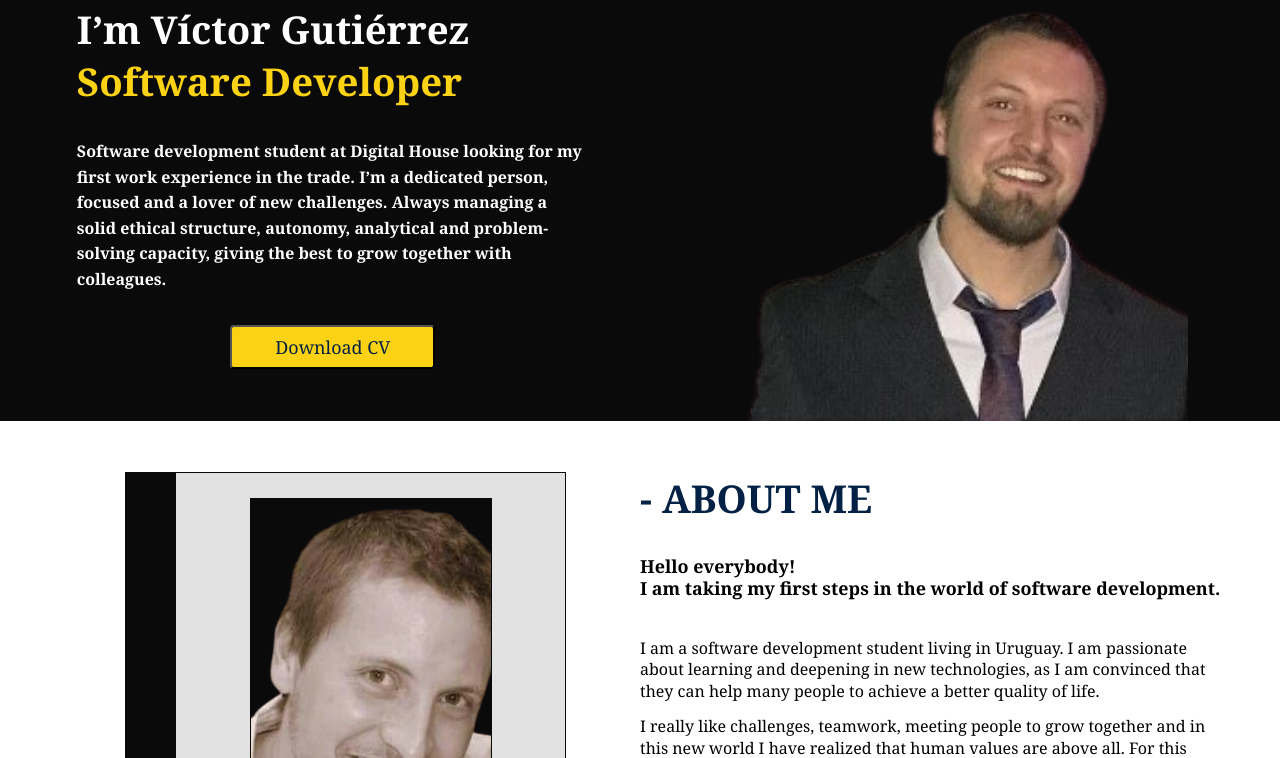
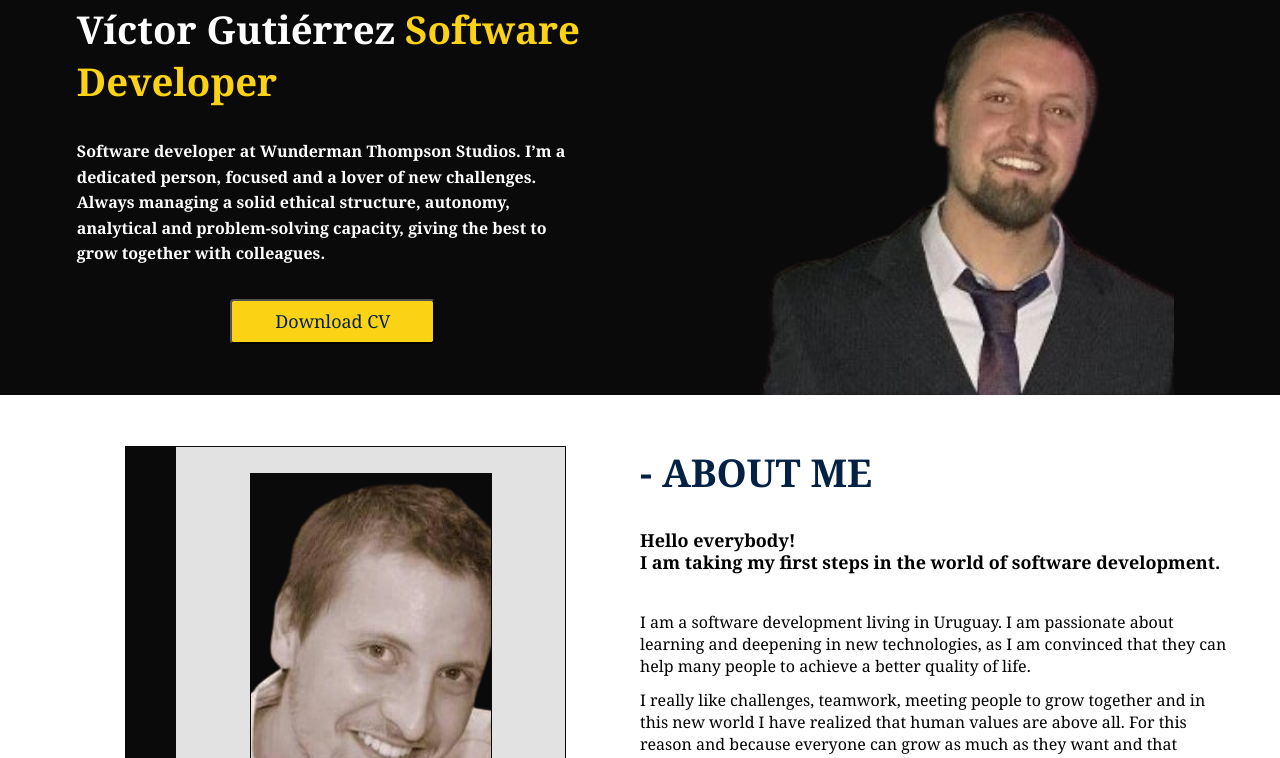
Before and after one commit to VICT0R89/myWebSite, a plain HTML site: page index.html in a window 1280 px wide. Shown: the part 194-952 px from the top of the page. Drawn offline with nearby package versions, Linux system fonts and the light colour scheme.

Commit message:
arreglo de algún detalle y cambio de textos

```diff
--- a/js/data.js
+++ b/js/data.js
@@ -31,7 +31,7 @@ const headerText = [
 
 const mainText = [
   {
-    en : "I’m Víctor Gutiérrez",
+    en : "Víctor Gutiérrez",
     sp : "Víctor Gutiérrez"
   },
   {
@@ -39,8 +39,8 @@ const mainText = [
     sp : "Desarrollador de Software"
   },
   {
-    en : "Software development student at Digital House looking for my first work experience in the trade. I’m a dedicated person, focused and a lover of new challenges. Always managing a solid ethical structure, autonomy, analytical and problem-solving capacity, giving the best to grow together with colleagues.",
-    sp : "Soy estudiante de la carrera de Certified Tech Developer en Digital House y me encuentro en la búsqueda de mi primer experiencia laboral en el rubro. Soy una persona dedicada, enfocada y amante de los desafíos. Manejo una sólida estructura ética, autonomía, capacidad analítica y de resolución de problemas, dando siempre lo mejor de mí para crecer junto con los compañeros"
+    en : "Software developer at Wunderman Thompson Studios. I’m a dedicated person, focused and a lover of new challenges. Always managing a solid ethical structure, autonomy, analytical and problem-solving capacity, giving the best to grow together with colleagues.",
+    sp : "Desarrollador de software en Wunderman Thompson Studios. Soy una persona dedicada, enfocada y amante de los desafíos. Manejo una sólida estructura ética, autonomía, capacidad analítica y de resolución de problemas, dando siempre lo mejor de mí para crecer junto con los compañeros"
   },
   {
     en : "Download CV",
@@ -62,8 +62,8 @@ const aboutMeText = [
     sp : "Estoy dando mis primeros pasos en el mundo del Desarrollo de Software"
   },
   {
-    en : "I am a software development student living in Uruguay. I am passionate about learning and deepening in new technologies, as I am convinced that they can help many people to achieve a better quality of life.",
-    sp : "Soy un desarrollador de Software de Uruguay, con énfasis en Front End. Me apasiona aprender y profundizar en nuevas tecnologías, ya que estoy convencido de que pueden ayudar a muchas personas a mejorar su calidad de vida."
+    en : "I am a software development living in Uruguay. I am passionate about learning and deepening in new technologies, as I am convinced that they can help many people to achieve a better quality of life.",
+    sp : "Soy un desarrollador de software de Uruguay. Me apasiona aprender y profundizar en nuevas tecnologías, ya que estoy convencido de que pueden ayudar a muchas personas a mejorar su calidad de vida."
   },
   {
     en : "I really like challenges, teamwork, meeting people to grow together and in this new world I have realized that human values are above all. For this reason and because everyone can grow as much as they want and that depends on you, I have decided to dedicate my life to software development.",
--- a/js/htmlStructure.js
+++ b/js/htmlStructure.js
@@ -45,7 +45,7 @@ const addMain = () => {
       ${ changeLenguage ? mainText[2].en : mainText[2].sp }
       </p>
       <button type="button">
-        <a target="_blank" href="https://drive.google.com/file/d/1ki9-aeiEqHjXlAjx6TRMMClc8TZOX5I1/view">${ changeLenguage ? mainText[3].en : mainText[3].sp }</a>
+        <a target="_blank" href="https://drive.google.com/file/d/1ki9-aeiEqHjXlAjx6TRMMClc8TZOX5I1/view?usp=drive_link">${ changeLenguage ? mainText[3].en : mainText[3].sp }</a>
       </button>
     </div>
     <div class="img-main">
--- a/styles/styles.scss
+++ b/styles/styles.scss
@@ -99,6 +99,7 @@ li{
     button:hover{
       transition: .6s ease;
       background-color: $color-blue;
+      color: $secondary-color;
       a{
         color: $secondary-color;
       }
```
Also changed, not shown: styles/styles.css, 1 other file.
